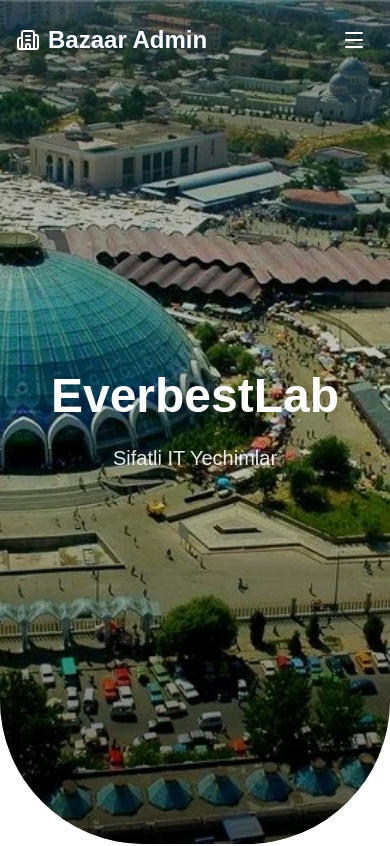
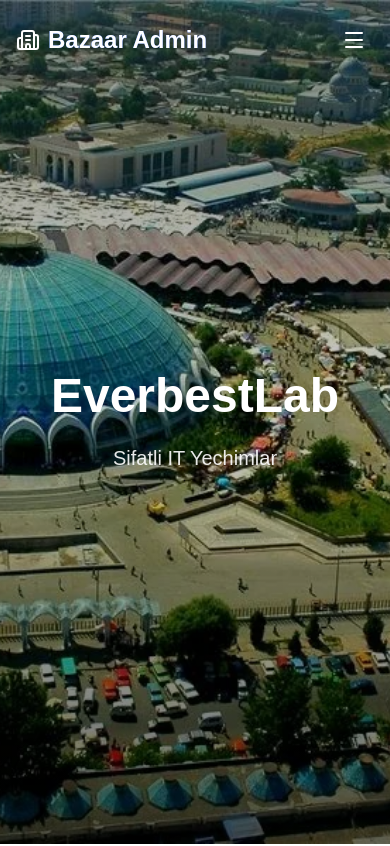
Before and after one commit to suhrob-qalandarov/ebazaar-demo-front, a Next.js app: page /uz in a window 390 px wide. Shown: the top 846 px of the page. Built offline with nearby package versions, Linux system fonts and the light colour scheme.

Commit message:
Remove border-radius on mobile for hero image section

```diff
--- a/src/app/components/HomePage.tsx
+++ b/src/app/components/HomePage.tsx
@@ -74,7 +74,7 @@
     <div className="min-h-screen bg-transparent">
       {/* --- Full Screen Hero Image Section --- */}
       <motion.section
-        className="relative w-full h-screen overflow-hidden rounded-b-[9rem]"
+        className="relative w-full h-screen overflow-hidden md:rounded-b-[6rem] lg:rounded-b-[9rem]"
         initial="hidden"
         animate="visible"
         variants={fadeIn}
```
